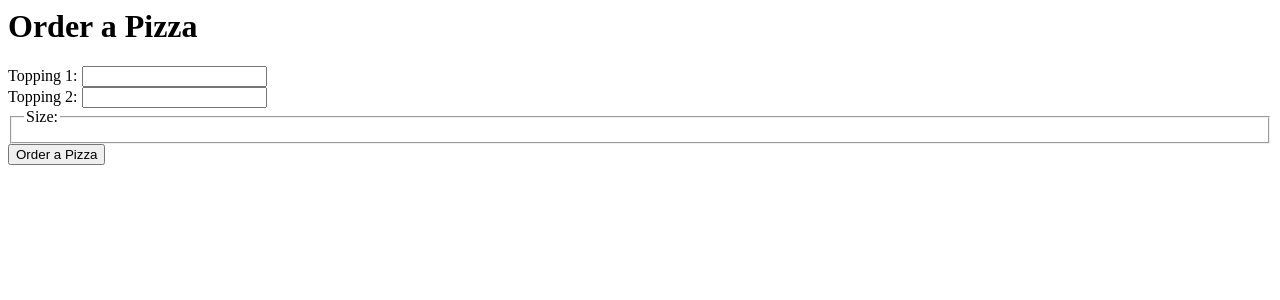
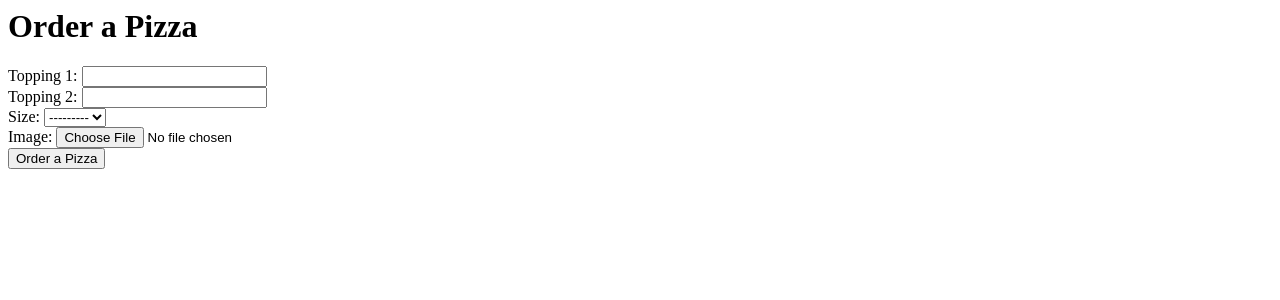
Before and after one commit to ahmadfaraz2/django-forms, a Django app: page /order in a window 1280 px wide. Shown: the top 300 px of the page. Run offline with Django 5.2, Linux system fonts and the light colour scheme; data that the repository does not hold is empty.

Commit message:
Add properties in forms to also select files or images

```diff
--- a/pizza/forms.py
+++ b/pizza/forms.py
@@ -13,9 +13,7 @@ from .models import Pizza, Size
 
 class PizzaForm(forms.ModelForm):
 
-    size = forms.ModelChoiceField(
-        queryset=Size.objects, empty_label=None, widget=forms.RadioSelect
-    )
+    image = forms.ImageField()
 
     class Meta:
         model = Pizza
--- a/pizza/templates/pizza/order.html
+++ b/pizza/templates/pizza/order.html
@@ -2,7 +2,7 @@
 
 <h2>{{note}}</h2>
 
-<form action="{% url "order" %}" method="post">
+<form action="{% url "order" %}" method="post" enctype="multipart/form-data">
     {% csrf_token %}
     {% comment %} <label for="topping1">Topping 1: </label>
     <input id="topping1" type="text" name="topping1">
--- a/pizza/views.py
+++ b/pizza/views.py
@@ -9,7 +9,7 @@ def home(request):
 
 def order(request):
     if request.method == "POST":
-        filled_form = PizzaForm(request.POST)
+        filled_form = PizzaForm(request.POST, request.FILES)
         if filled_form.is_valid():
             note = "Thanks for ordering! Your %s %s and %s pizza is on its way!" % (
                 filled_form.cleaned_data["size"],
```
